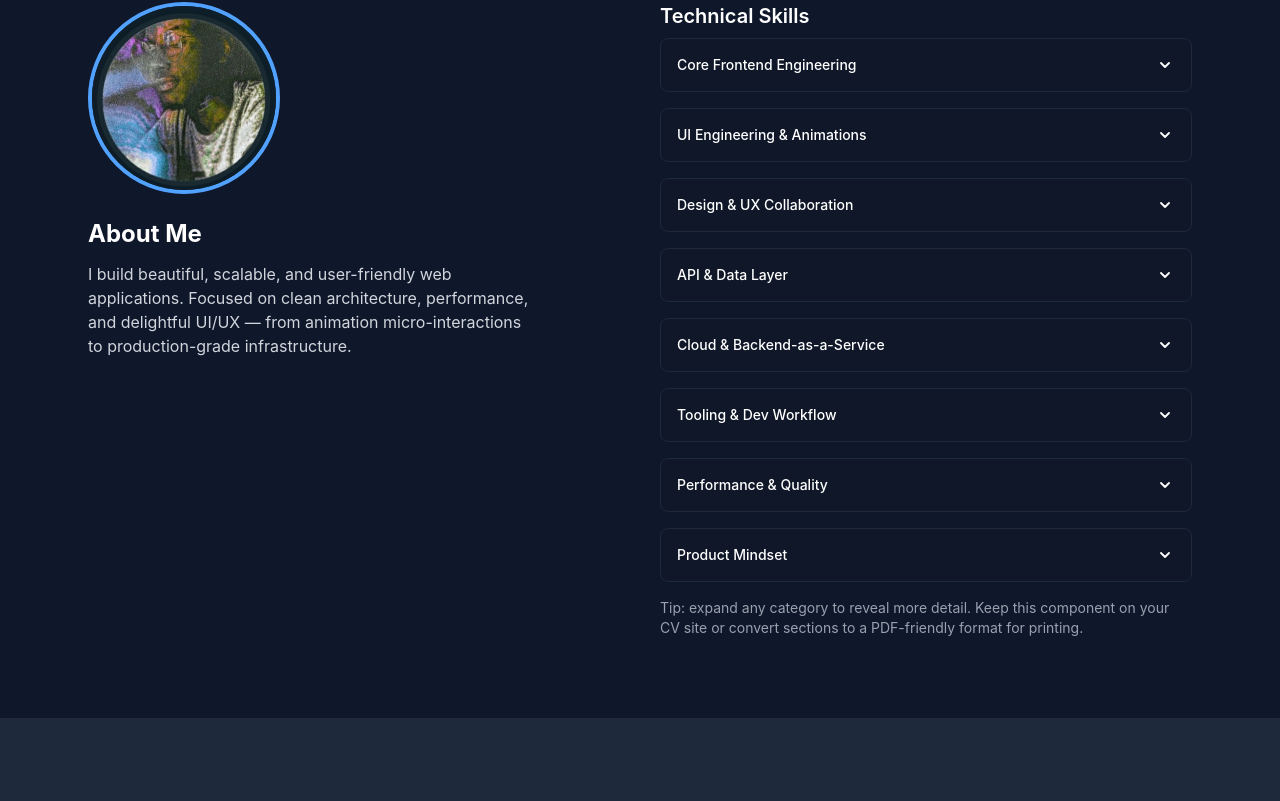
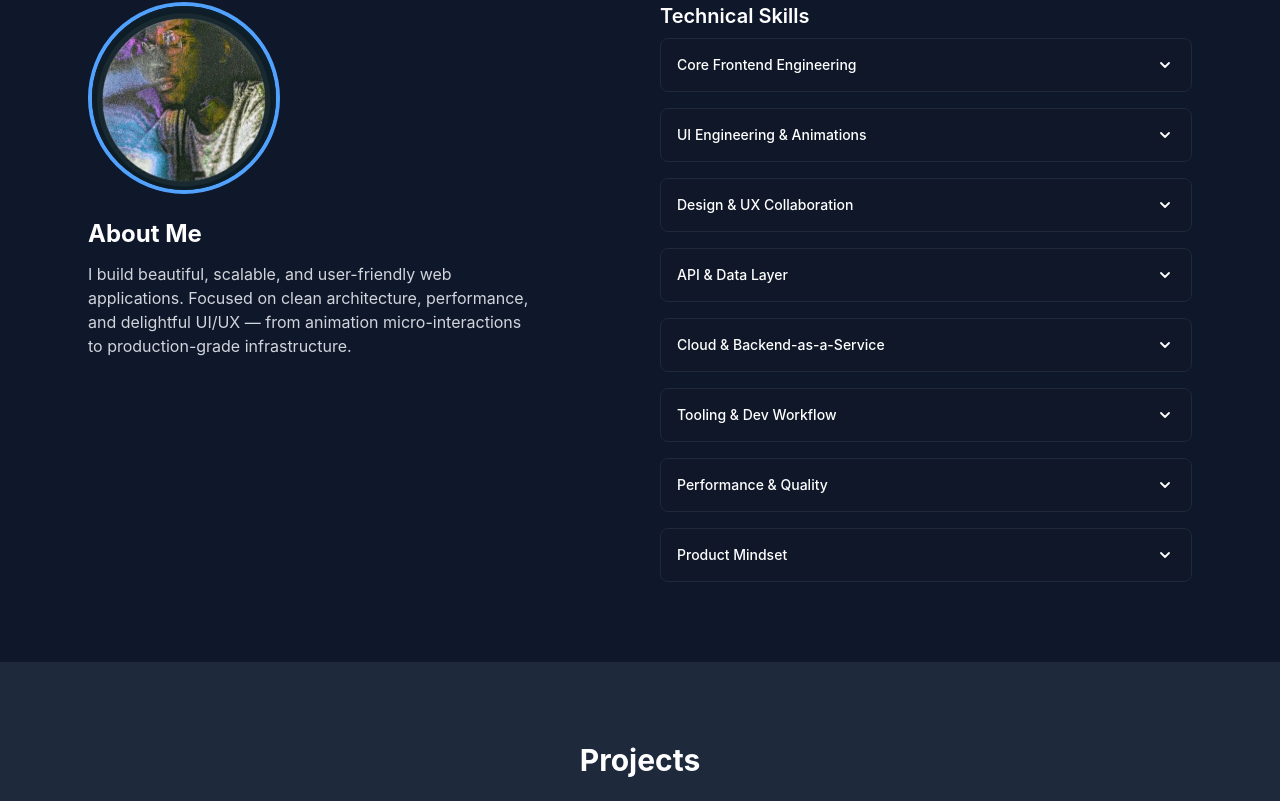
Before and after one commit to Godwinlinus/oriansportfolio.com, a React (Vite) app: page / in a window 1280 px wide. Shown: the part 878-1679 px from the top of the page. Built offline with nearby package versions, Linux system fonts and the light colour scheme.

Commit message:
Update About.jsx

```diff
--- a/src/components/About.jsx
+++ b/src/components/About.jsx
@@ -152,11 +152,6 @@ export default function About() {
             </motion.details>
           ))}
         </div>
-
-        <p className="text-sm text-gray-400 mt-2">
-          Tip: expand any category to reveal more detail. Keep this component on
-          your CV site or convert sections to a PDF-friendly format for printing.
-        </p>
       </motion.div>
     </section>
   );
```
